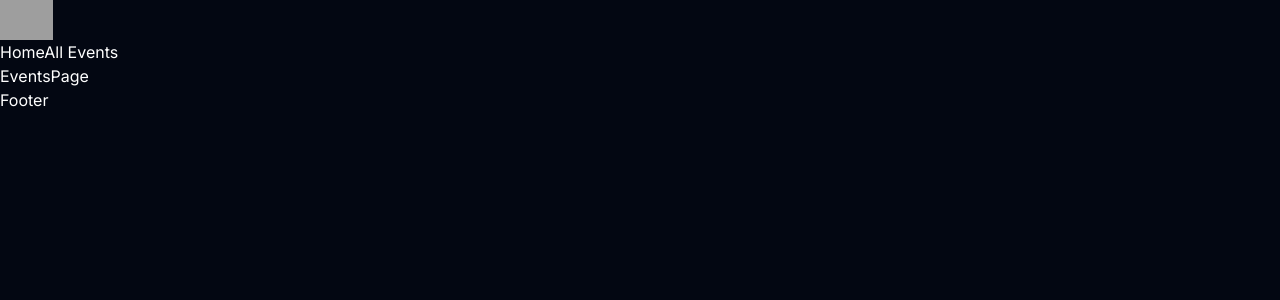
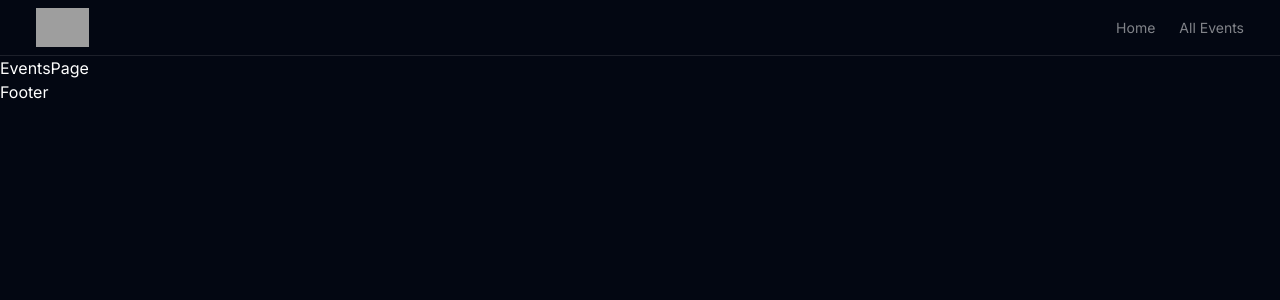
Before and after one commit to samyakpiya/buzz-finder, a Next.js app: page /events/all in a window 1280 px wide. Shown: the top 300 px of the page. Built offline with nearby package versions, Linux system fonts and the light colour scheme; grey boxes are pictures that could not be loaded.

Commit message:
Add navigation menu to header component

```diff
--- a/src/components/header.tsx
+++ b/src/components/header.tsx
@@ -1,12 +1,34 @@
 import Link from "next/link";
 import Logo from "./logo";
 
+const routes = [
+  {
+    name: "Home",
+    path: "/",
+  },
+  {
+    name: "All Events",
+    path: "/events/all",
+  },
+];
+
 export default function Header() {
   return (
-    <header>
+    <header className="flex items-center justify-between border-b border-white/10 h-14 px-3 sm:px-9">
       <Logo />
-      <Link href="/">Home</Link>
-      <Link href="/events/all">All Events</Link>
+
+      <nav>
+        <ul className="flex gap-x-6 text-sm">
+          {routes.map((route) => (
+            <li
+              key={route.name}
+              className="text-white/50 hover:text-white transition"
+            >
+              <Link href={route.path}>{route.name}</Link>
+            </li>
+          ))}
+        </ul>
+      </nav>
     </header>
   );
 }
```
Also changed, not shown: 1 other file (tests, documents, lock files or other folders).
